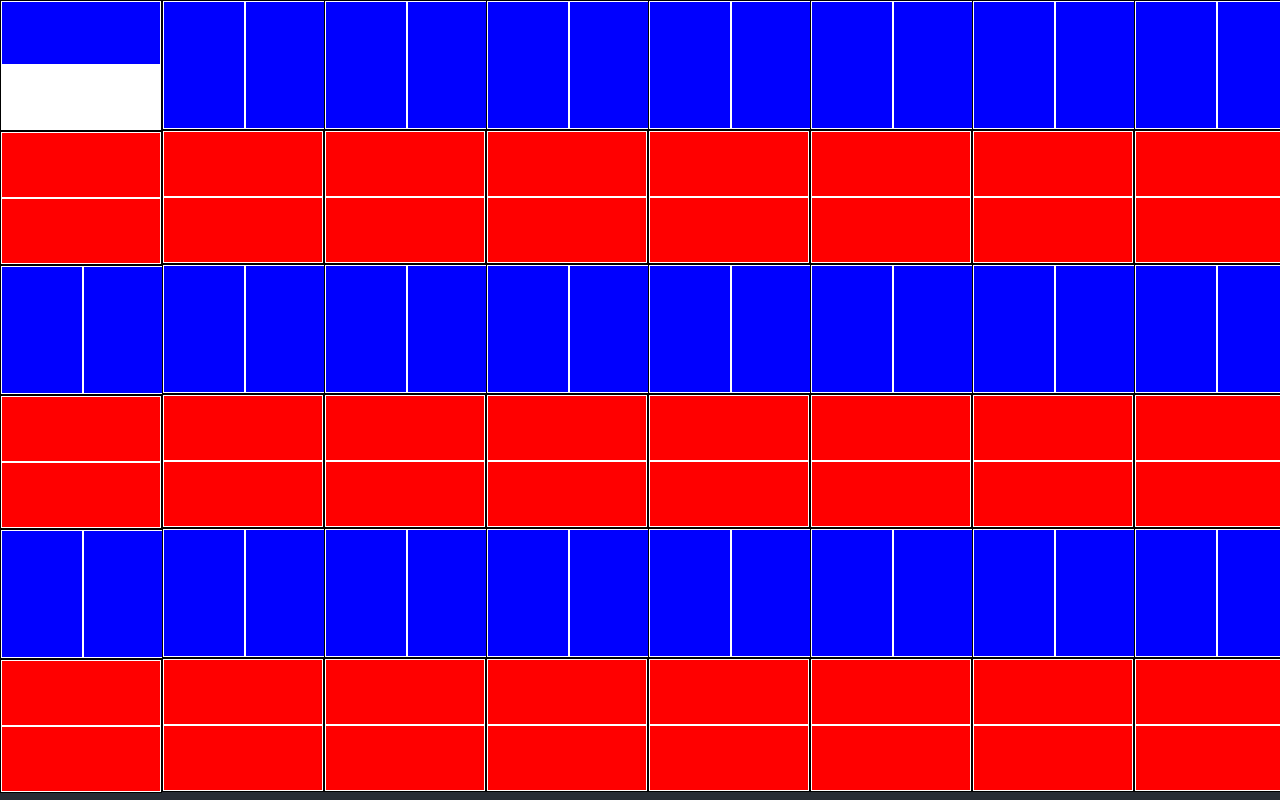
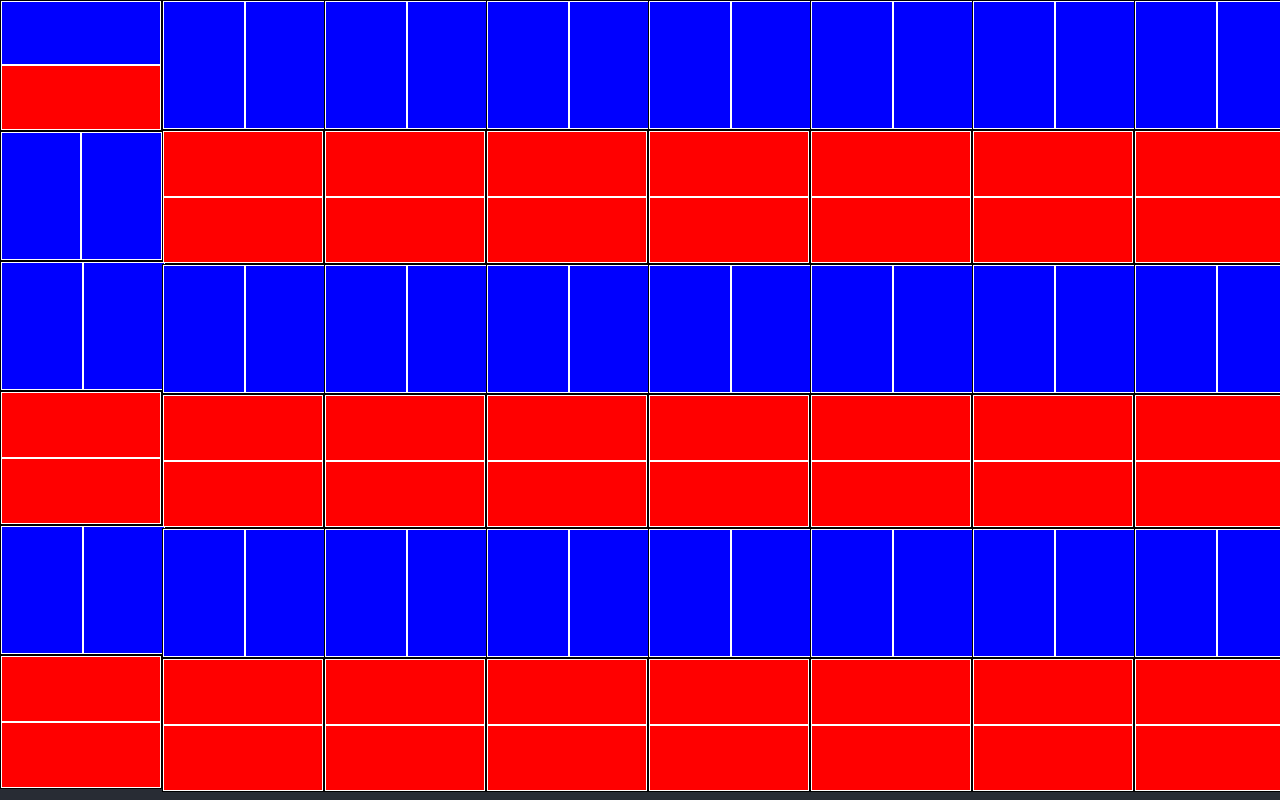
Before and after one commit to Nathanbn123/Mondrian-Test, a React (Create React App) app: page / in a window 1280 px wide. Built offline with nearby package versions, Linux system fonts and the light colour scheme.

Commit message:
rotation and color changing

```diff
--- a/src/childBoxes.js
+++ b/src/childBoxes.js
@@ -46,6 +46,7 @@ function ChildBoxes() {
     const colors = ['red', 'white', 'blue', 'yellow']
 
     let [colPosition, colSwitch] = useState("flexColChild")
+    let [rowPosition, rowSwitch] = useState("flexRowChild")
 
     const getRandomNumber = (max) => {
         return Math.floor(Math.random() *max)
@@ -59,13 +60,22 @@ function ChildBoxes() {
 
     }
 
-    function boxFlip() {
+    function colFlip() {
         if(colPosition === "flexRowChild") {
             colSwitch("flexColChild")
         } else {
             colSwitch("flexRowChild")
         }
-        console.log(colPosition)
+
+    }
+
+    function rowFlip() {
+        if(rowPosition === "flexColChild") {
+            rowSwitch("flexRowChild")
+        } else {
+            rowSwitch("flexColChild")
+        }
+
     }
 
     return (
@@ -74,42 +84,33 @@ function ChildBoxes() {
 
         <div className={colPosition}
 
-        onClick={() => boxFlip()}
+        onClick={() => colFlip()}
 
         >
           <div className="flexGrandChild"
             style={{
-                backgroundColor: colors[getRandomNumber(3)],
+                backgroundColor: colors[getRandomNumber(4)],
 
             }}
 
          >
           </div>
-          <div className="flexGrandChild"
-          style={{
-            backgroundColor: colors[getRandomNumber(3)],
-        }}
-            >
+          <div className="flexGrandChild" style={{ backgroundColor: colors[getRandomNumber(4)],}}>
           </div>
         </div>
-        <div className="flexColChild"
-        style={{
-            flexDirection: {colPosition}
-        }}
-        // onClick={() => colSwitch(colPosition = 'column')}
 
+        <div className={rowPosition} onClick={() => rowFlip()}
         >
-          <div
-            className="flexColGrandChild"
-           >
+          <div className="flexColGrandChild" style={{ backgroundColor: colors[getRandomNumber(4)],}}>
 
           </div>
-          <div
-            className="flexColGrandChild"
-            >
-
+          <div className="flexColGrandChild" style={{ backgroundColor: colors[getRandomNumber(4)],}}>
           </div>
         </div>
+
+
+
+
         <div className="flexRowChild">
           <div className="flexGrandChild"></div>
           <div className="flexGrandChild"></div>
```
